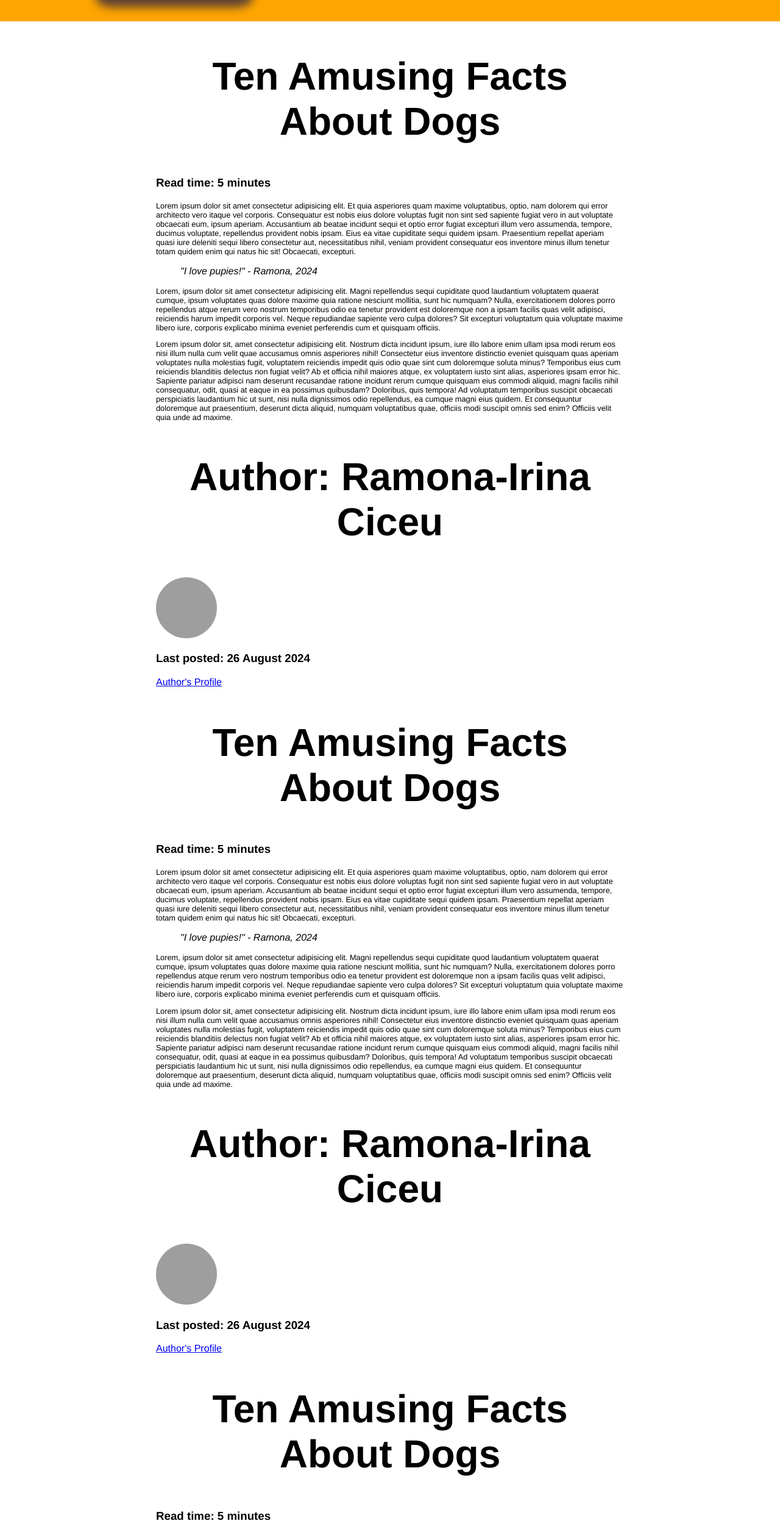
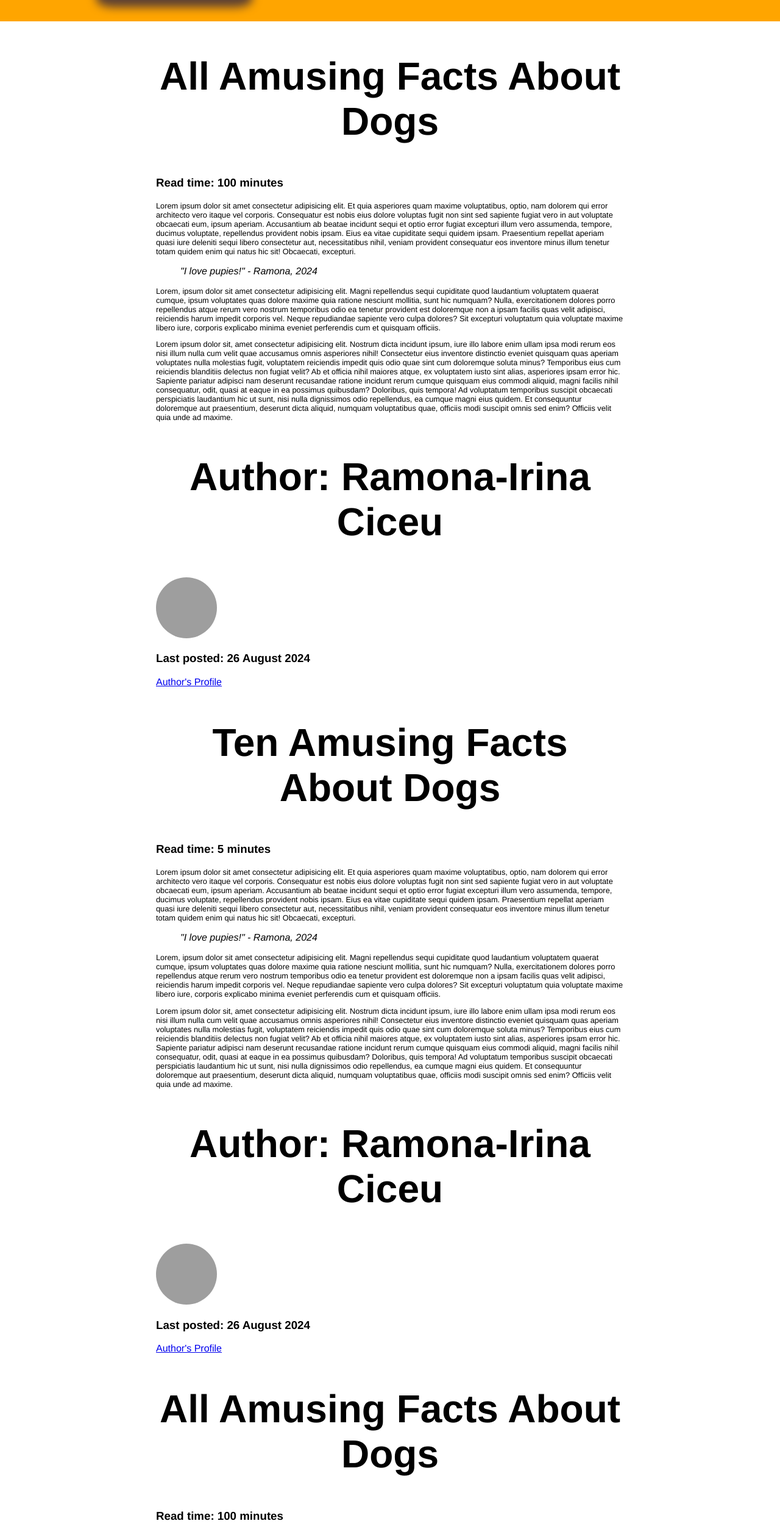
Before and after one commit to Ramona-Ciceu/Ramona-Ciceu.github.io, a plain HTML site: page index.html in a window 1280 px wide. Shown: the part 119-2632 px from the top of the page at 61% size. Drawn offline with Linux system fonts and the light colour scheme; no server answers; grey boxes are pictures that could not be loaded.

Commit message:
Update index.html
Updated article tag

```diff
--- a/index.html
+++ b/index.html
@@ -36,8 +36,8 @@
         <article>
             <header>
                 <!-- Article's header goes here -->
-                 <h2>Ten Amusing Facts About Dogs</h2>
-                 <h3>Read time: 5 minutes</h3>
+                 <h2>All Amusing Facts About Dogs</h2>
+                 <h3>Read time: 100 minutes</h3>
 
             </header>
             <main>
@@ -84,8 +84,8 @@
         <article>
             <header>
                 <!-- Article's header goes here -->
-                 <h2>Ten Amusing Facts About Dogs</h2>
-                 <h3>Read time: 5 minutes</h3>
+                 <h2>All Amusing Facts About Dogs</h2>
+                 <h3>Read time: 100 minutes</h3>
 
             </header>
             <main>
```
